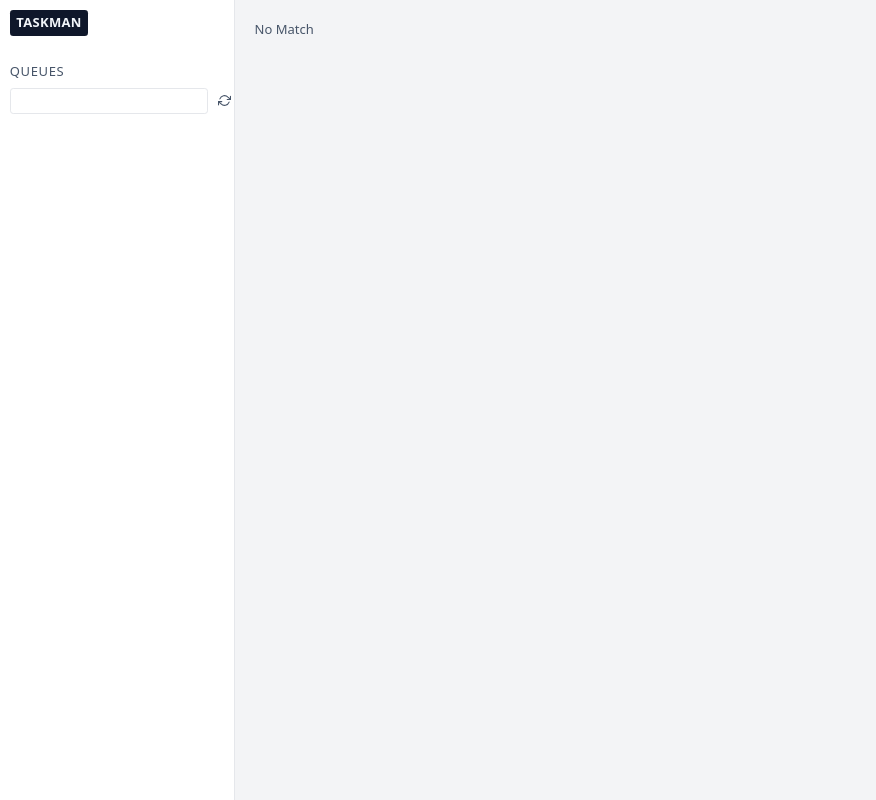
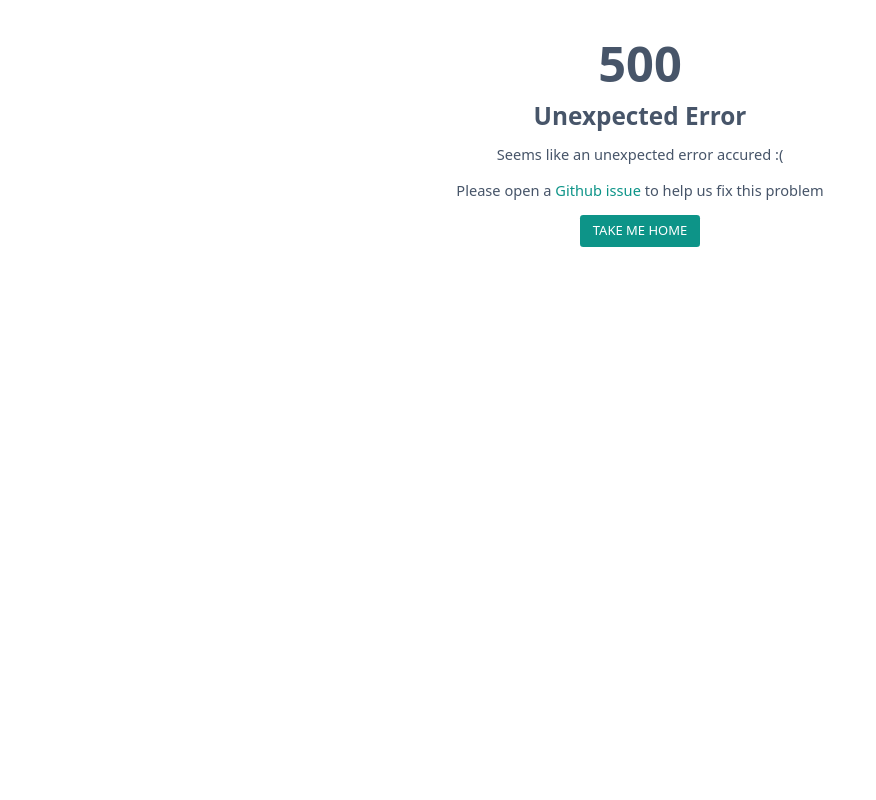
Before and after one commit to majidsajadi/taskmon, a React app in the folder packages/taskmon-app/: page /oh-no in a window 1280 px wide. Shown: the whole page, without its empty margins (0-876 px from the left). Built offline with nearby package versions, Linux system fonts and the light colour scheme; no server answers.

Commit message:
feat: add error pages

```diff
--- a/packages/taskmon-app/src/components/App.tsx
+++ b/packages/taskmon-app/src/components/App.tsx
@@ -3,6 +3,7 @@ import { Queue } from "./queue/Queue";
 import { Layout } from "./Layout";
 import { NoMatch } from "./NoMatch";
 import { Home } from "./Home";
+import { Error } from "./Error";
 
 export default function App() {
   return (
@@ -11,8 +12,9 @@ export default function App() {
         <Route path="/" element={<Layout />}>
           <Route index element={<Home />} />
           <Route path="queues/:queueName" element={<Queue />} />
-          <Route path="*" element={<NoMatch />} />
         </Route>
+        <Route path="/oh-no" element={<Error />} />
+        <Route path="*" element={<NoMatch />} />
       </Routes>
     </div>
   );
--- /dev/null
+++ b/packages/taskmon-app/src/components/Error.tsx
@@ -0,0 +1,21 @@
+import { Link } from "react-router-dom";
+
+export function Error() {
+  return (
+    <div className="flex flex-col items-center p-12 space-y-4 text-center">
+      <h1 className="text-6xl font-bold">500</h1>
+      <p className="text-3xl font-bold">Unexpected Error</p>
+      <p className="text-lg">Seems like an unexpected error accured :(</p>
+      <p className="text-lg">
+        Please open a{" "}
+        <a
+        className="font-medium text-teal-600"
+        href="https://github.com/majidsajadi/taskmon/issues/new">
+          Github issue
+        </a>{" "}
+        to help us fix this problem
+      </p>
+      <Link to="/" className="px-4 py-2 font-medium text-white uppercase bg-teal-600 rounded w-fit">Take me home</Link>
+    </div>
+  );
+}
--- a/packages/taskmon-app/src/components/NoMatch.tsx
+++ b/packages/taskmon-app/src/components/NoMatch.tsx
@@ -1,7 +1,17 @@
+import { Link } from "react-router-dom";
+
 export function NoMatch() {
-    return (
-        <div>
-            No Match
-        </div>
-    )
+  return (
+    <div className="flex flex-col items-center p-12 space-y-4 text-center">
+      <h1 className="text-6xl font-bold">404</h1>
+      <p className="text-3xl font-bold">Got Lost?</p>
+      <p className="text-lg">Page not found :(</p>
+      <Link
+        to="/"
+        className="px-4 py-2 font-medium text-white uppercase bg-teal-600 rounded w-fit"
+      >
+        Take me home
+      </Link>
+    </div>
+  );
 }
```
